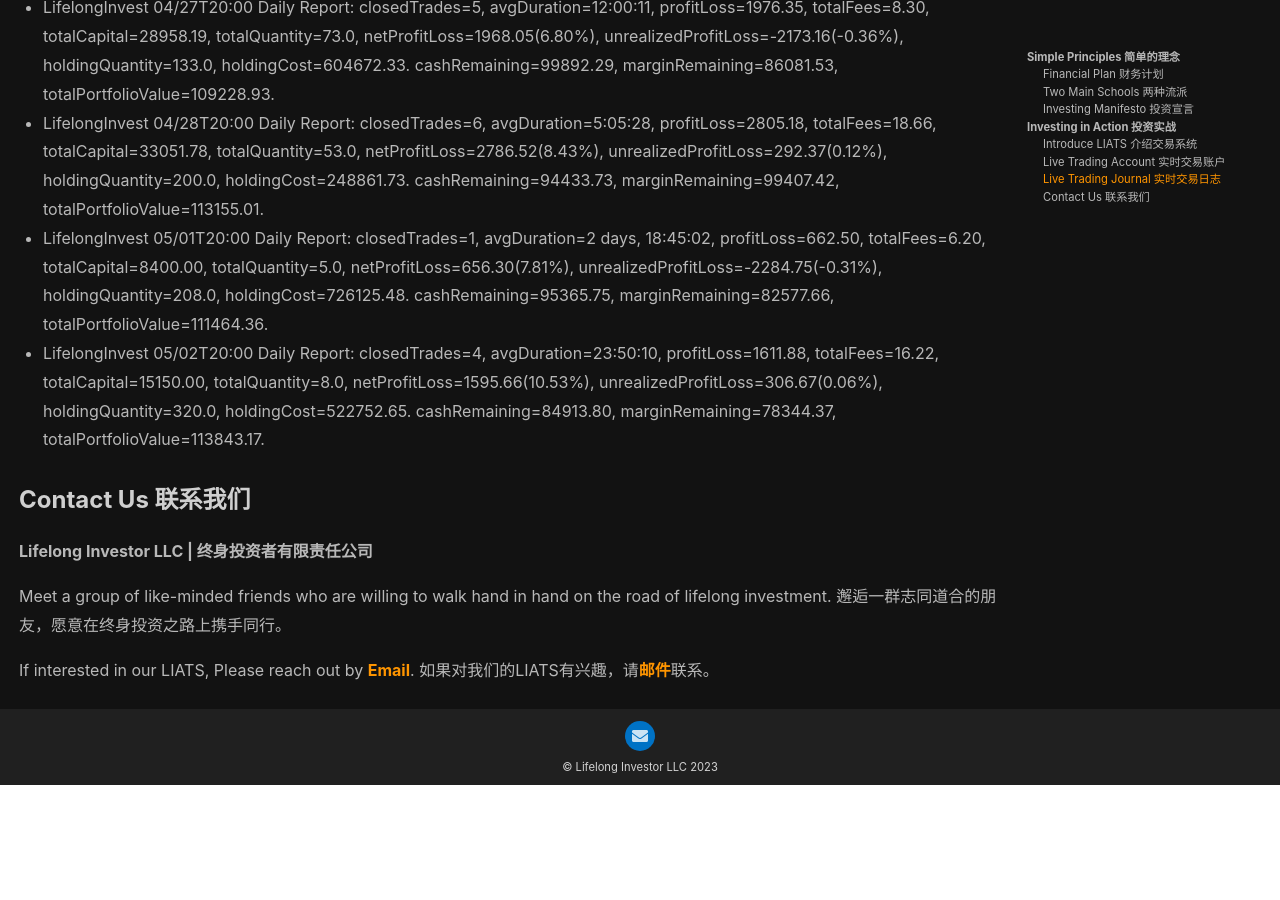
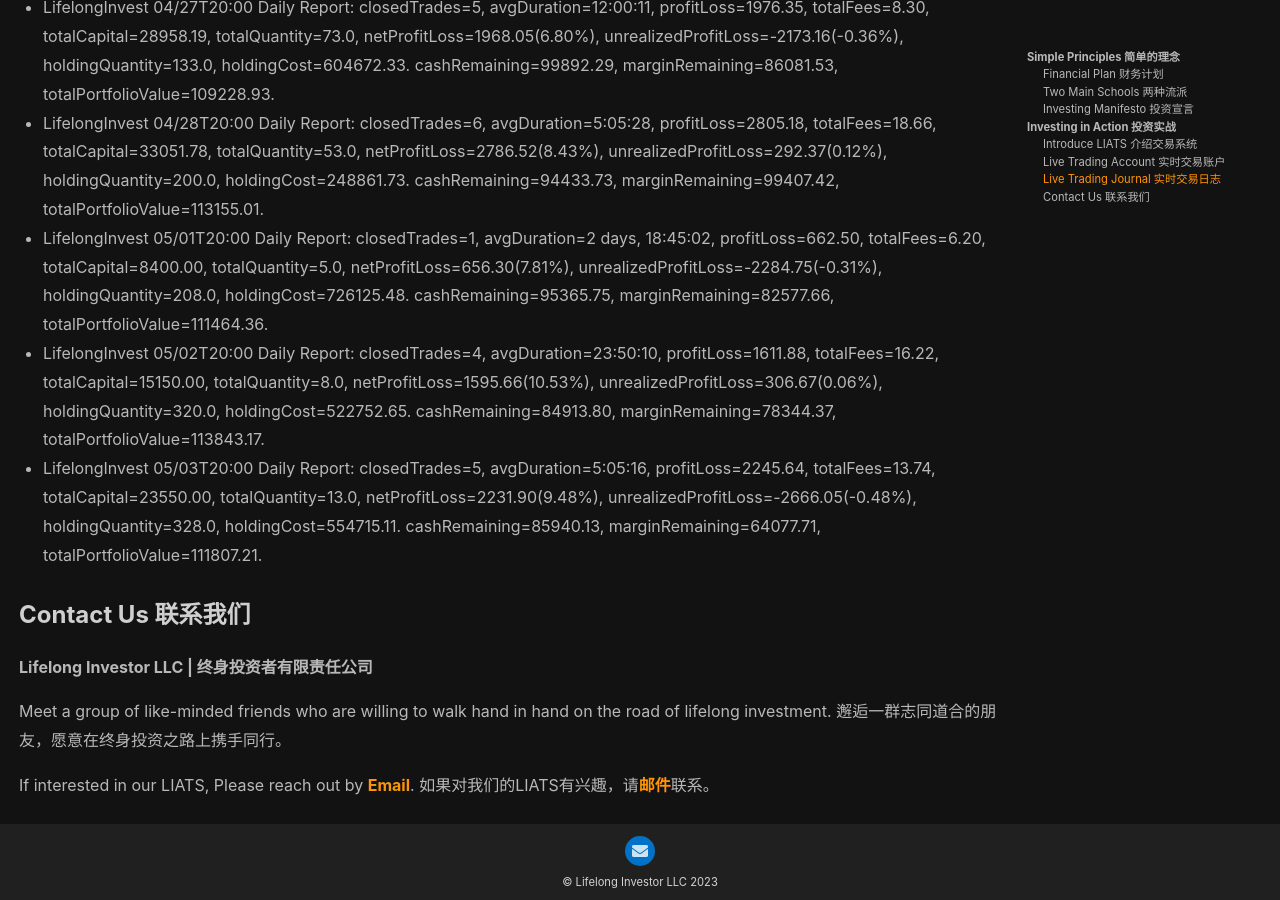
Before and after one commit to lifelonginvestorllc/lifelonginvestorllc.github.io, a Jekyll site: the page built from index.md, in a window 1280 px wide and 900 px high, scrolled down 5358 px. Built offline with Jekyll 4.4.1, drawn with Linux system fonts in a browser that asks for light colours; nearby versions of some CDN libraries; before the commit the page ends 6143 px from its top, so only the background shows below that.

Commit message:
Update index.md

```diff
--- a/index.md
+++ b/index.md
@@ -127,28 +127,28 @@
 {
   "type": "line",
   "data": {
-    "labels": ["4/3/23", "4/4/23", "4/5/23", "4/6/23", "4/7/23", "4/8/23", "4/9/23", "4/10/23", "4/11/23", "4/12/23", "4/13/23", "4/14/23", "4/15/23", "4/16/23", "4/17/23", "4/18/23", "4/19/23", "4/20/23", "4/21/23", "4/22/23", "4/23/23", "4/24/23", "4/25/23", "4/26/23", "4/27/23", "4/28/23", "5/1/23", "5/2/23"],
+    "labels": ["4/3/23", "4/4/23", "4/5/23", "4/6/23", "4/7/23", "4/8/23", "4/9/23", "4/10/23", "4/11/23", "4/12/23", "4/13/23", "4/14/23", "4/15/23", "4/16/23", "4/17/23", "4/18/23", "4/19/23", "4/20/23", "4/21/23", "4/22/23", "4/23/23", "4/24/23", "4/25/23", "4/26/23", "4/27/23", "4/28/23", "5/1/23", "5/2/23", "5/3/23"],
     "datasets": [
       {
         "label": "Principal (本金)",
         "lineTension": 0.3,
         "borderColor": "blue",
         "pointRadius": 3,
-        "data": [1, 1, 1, 2, 2.1, 2.1, 2.1, 2.1, 5, 5, 5, 5, 5, 5, 5, 5, 5, 5, 5, 5, 5, 5, 5, 5, 10, 10, 10, 10]
+        "data": [1, 1, 1, 2, 2.1, 2.1, 2.1, 2.1, 5, 5, 5, 5, 5, 5, 5, 5, 5, 5, 5, 5, 5, 5, 5, 5, 10, 10, 10, 10, 10]
       },
       {
         "label": "Total Asset including unrealized P&L (总资产包含未实现损益)",
         "borderColor": "gold",
         "lineTension": 0.3,
         "pointRadius": 3,
-        "data": [1, 1.01, 0.94, 1.98, 2.21, 2.21, 2.21, 2.16, 5.03, 5.07, 5.22, 5.06, 5.02, 4.95, 4.70, 4.65, 4.36, 4.85, 4.83, 4.83, 4.89, 5.49, 5.51, 5.28, 10.92, 11.32, 11.15, 11.38]
+        "data": [1, 1.01, 0.94, 1.98, 2.21, 2.21, 2.21, 2.16, 5.03, 5.07, 5.22, 5.06, 5.02, 4.95, 4.70, 4.65, 4.36, 4.85, 4.83, 4.83, 4.89, 5.49, 5.51, 5.28, 10.92, 11.32, 11.15, 11.38, 11.18]
       },
       {
         "label": "Benchmark (SPY)",
         "borderColor": "#F62217",
         "lineTension": 0.3,
         "pointRadius": 3,
-        "data": [1.0, 0.99, 0.99, 2.1, 2.1, 2.1, 2.1, 2.1, 5.0, 4.98, 5.04, 5.03, 5.03, 5.03, 5.05, 5.05, 5.05, 5.02, 5.03, 5.03, 5.03, 5.03, 4.95, 4.93, 10.03, 10.11, 10.10, 9.99]
+        "data": [1.0, 0.99, 0.99, 2.1, 2.1, 2.1, 2.1, 2.1, 5.0, 4.98, 5.04, 5.03, 5.03, 5.03, 5.05, 5.05, 5.05, 5.02, 5.03, 5.03, 5.03, 5.03, 4.95, 4.93, 10.03, 10.11, 10.10, 9.99, 9.92]
       }
     ]
   },
@@ -213,6 +213,7 @@
 - LifelongInvest 04/28T20:00 Daily Report: closedTrades=6, avgDuration=5:05:28, profitLoss=2805.18, totalFees=18.66, totalCapital=33051.78, totalQuantity=53.0, netProfitLoss=2786.52(8.43%), unrealizedProfitLoss=292.37(0.12%), holdingQuantity=200.0, holdingCost=248861.73. cashRemaining=94433.73, marginRemaining=99407.42, totalPortfolioValue=113155.01.
 - LifelongInvest 05/01T20:00 Daily Report: closedTrades=1, avgDuration=2 days, 18:45:02, profitLoss=662.50, totalFees=6.20, totalCapital=8400.00, totalQuantity=5.0, netProfitLoss=656.30(7.81%), unrealizedProfitLoss=-2284.75(-0.31%), holdingQuantity=208.0, holdingCost=726125.48. cashRemaining=95365.75, marginRemaining=82577.66, totalPortfolioValue=111464.36.
 - LifelongInvest 05/02T20:00 Daily Report: closedTrades=4, avgDuration=23:50:10, profitLoss=1611.88, totalFees=16.22, totalCapital=15150.00, totalQuantity=8.0, netProfitLoss=1595.66(10.53%), unrealizedProfitLoss=306.67(0.06%), holdingQuantity=320.0, holdingCost=522752.65. cashRemaining=84913.80, marginRemaining=78344.37, totalPortfolioValue=113843.17.
+- LifelongInvest 05/03T20:00 Daily Report: closedTrades=5, avgDuration=5:05:16, profitLoss=2245.64, totalFees=13.74, totalCapital=23550.00, totalQuantity=13.0, netProfitLoss=2231.90(9.48%), unrealizedProfitLoss=-2666.05(-0.48%), holdingQuantity=328.0, holdingCost=554715.11. cashRemaining=85940.13, marginRemaining=64077.71, totalPortfolioValue=111807.21.
 
 ### Contact Us 联系我们
 
```
